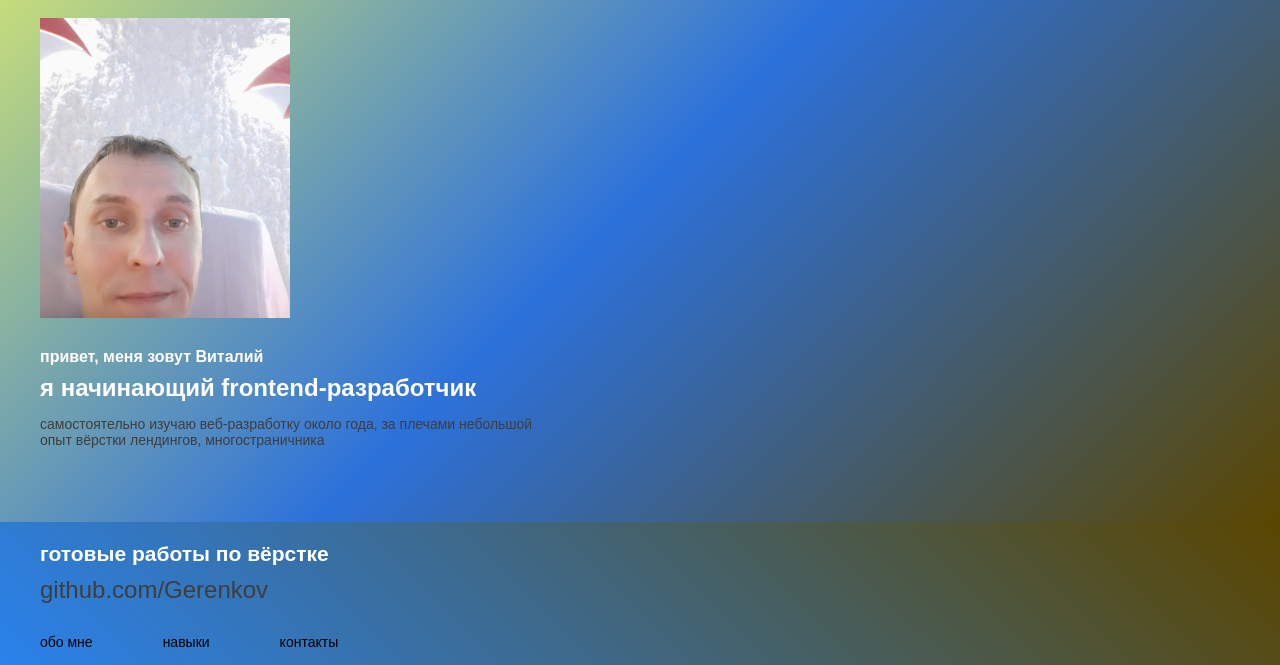
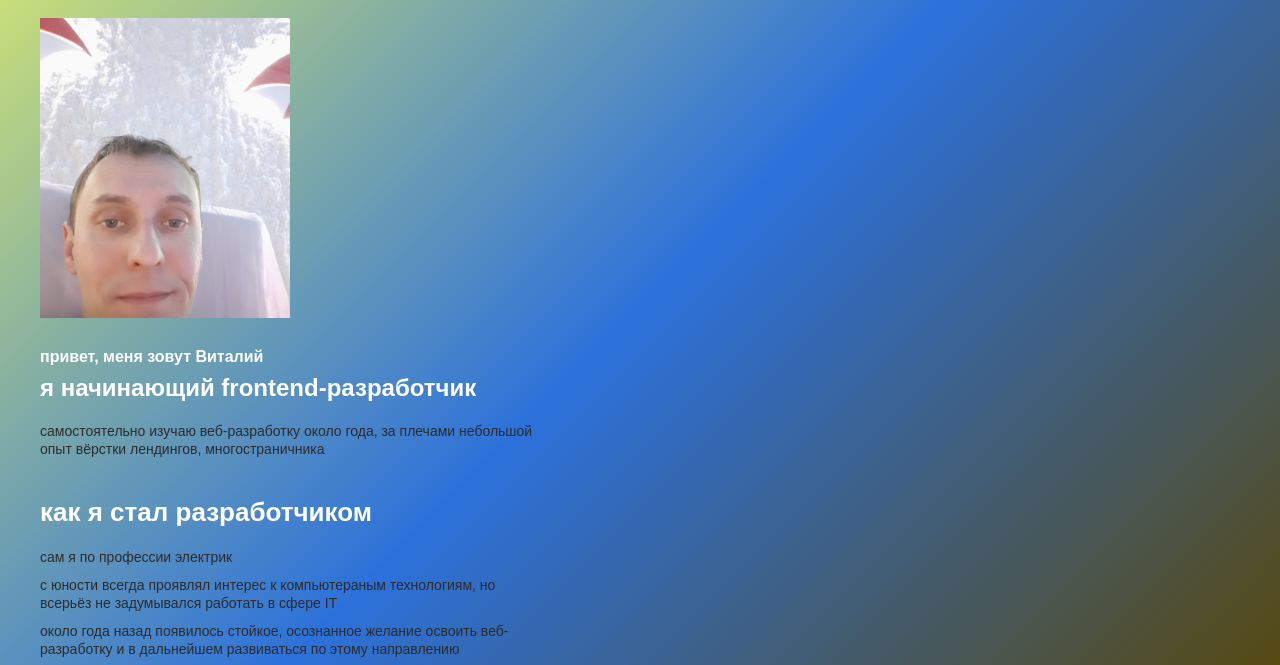
Before and after one commit to Gerenkov/FRpro_grup2022, a plain HTML site: page cutaway/index.html in a window 1280 px wide. Shown: the part 132-797 px from the top of the page. Drawn offline with Linux system fonts and the light colour scheme.

Commit message:
add html css

```diff
--- a/cutaway/css/style.css
+++ b/cutaway/css/style.css
@@ -16,7 +16,7 @@ body {
 	font-family: "Montserrat", sans-serif;
   font-size: 14px;
 	color: #000;
-	background-color: #fff;
+	background-color: #a2e895;
 }
 
 img {
@@ -113,8 +113,17 @@ color: #bd082a;
 .hero__text {
 	max-width: 500px;
 }
+.hero__text p{
+	margin: 0;
+	margin-bottom: 10px;
+	line-height: 18px;
+	color: #2d2b2b;
+}
 .hero__title {
 	margin: 0;
+	margin-bottom: 20px;
+}
+.title{
 	font-size: 16px;
 	color: #fff;
 }
@@ -123,8 +132,14 @@ color: #bd082a;
 	margin-top: 8px;
 	font-size: 24px;
 }
-.hero__descr {
+.hero__descr{
 	color: #403d3d;
+}
+.hero__developer{
+	margin: 0;
+	margin-top: 40px;
+	margin-bottom: 20px;
+	font-size: 26px;
 }
 
 /*---------------------- подвал ------------------------*/
--- a/cutaway/index.html
+++ b/cutaway/index.html
@@ -42,12 +42,21 @@
 					<img src="img/Vitaliy.jpg" alt="Молодой человек с улыбкой на лице">
 				</div>
 				<div class="hero__text">
-					<h1 class="hero__title">
+					<h1 class="hero__title title">
 						привет, меня зовут Виталий <span>я начинающий frontend-разработчик</span>
 					</h1>
 					<p class="hero__descr">
 						самостоятельно изучаю веб-разработку около года, за плечами небольшой опыт вёрстки
-						лендингов, многостраничника</p>
+						лендингов, многостраничника
+					</p>
+					<h2 class="hero__developer title">как я стал разработчиком</h2>
+					<p>сам я по профессии электрик</p>
+					<p>с юности всегда проявлял интерес к компьютераным технологиям, но всерьёз не задумывался работать в сфере IT
+					</p>
+					<p>около года назад появилось стойкое, осознанное желание освоить веб-разработку и в дальнейшем развиваться по
+						этому
+						направлению</p>
+					<p>получать за свои навыки достойную оплату</p>
 				</div>
 			</div>
 		</section>
```
